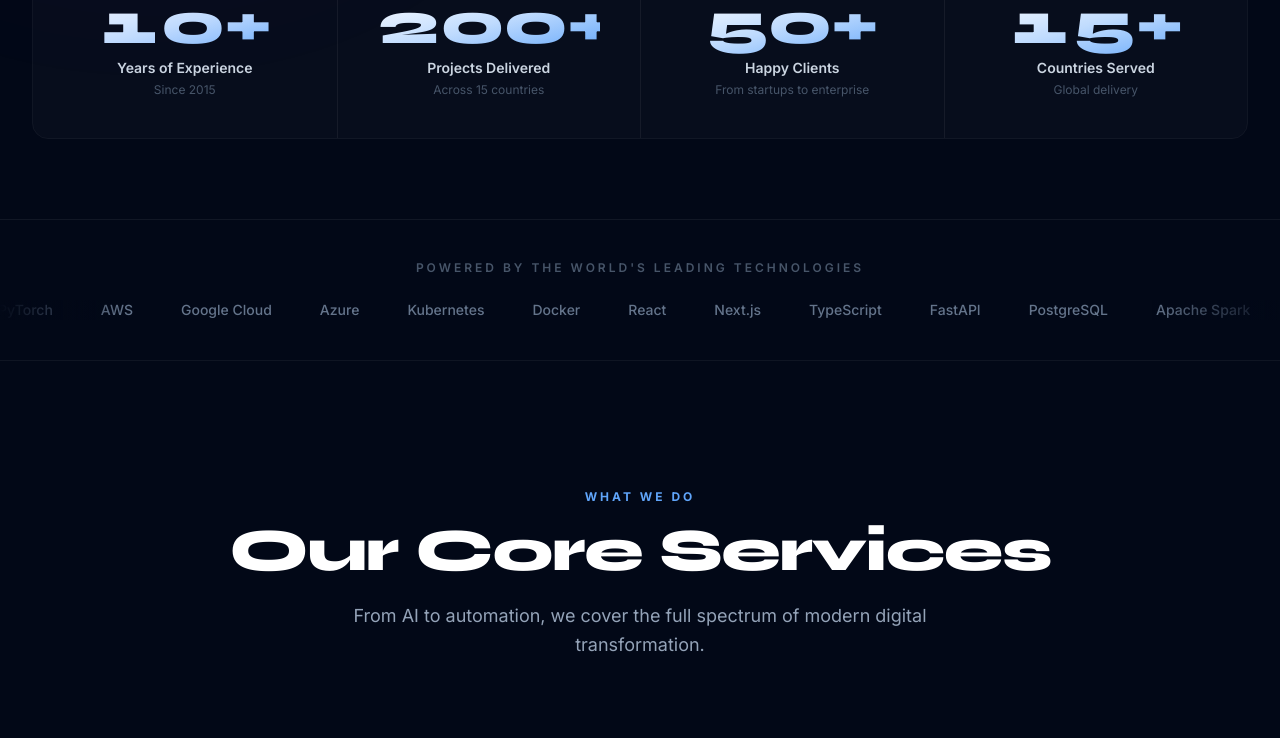
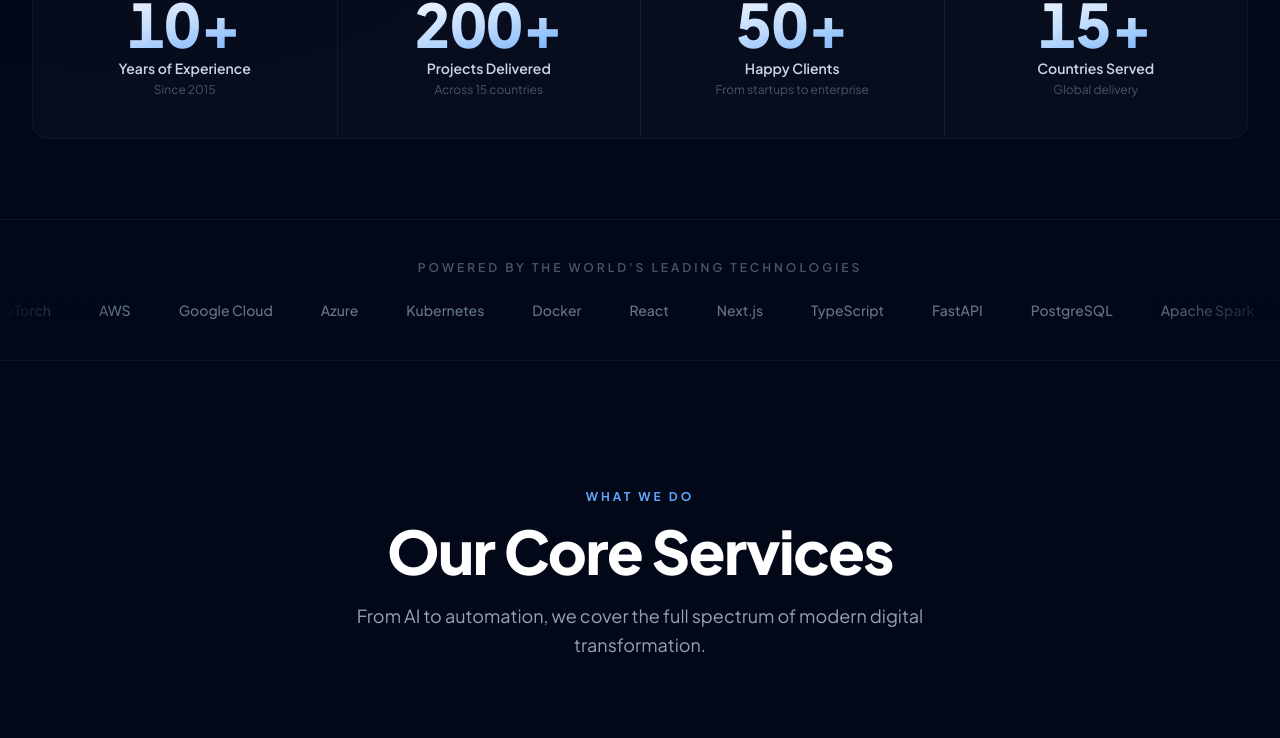
Before and after one commit to raghutammina-ai/digitaltechs, a Next.js app: page / in a window 1280 px wide. Shown: the part 1091-1829 px from the top of the page. Built offline with nearby package versions, Linux system fonts and the light colour scheme; no server answers.

Commit message:
fix: replace Syne with Plus Jakarta Sans — cleaner premium font

```diff
--- a/src/app/layout.tsx
+++ b/src/app/layout.tsx
@@ -1,5 +1,5 @@
 import type { Metadata } from 'next'
-import { Inter, Syne } from 'next/font/google'
+import { Plus_Jakarta_Sans } from 'next/font/google'
 import Navbar from '@/components/Navbar'
 import Footer from '@/components/Footer'
 import CookieBanner from '@/components/CookieBanner'
@@ -10,8 +10,11 @@ import ChatBot from '@/components/ChatBot'
 import JsonLd from '@/components/JsonLd'
 import './globals.css'
 
-const inter = Inter({ subsets: ['latin'], variable: '--font-inter' })
-const syne  = Syne({ subsets: ['latin'], variable: '--font-syne', weight: ['700', '800'] })
+const jakarta = Plus_Jakarta_Sans({
+  subsets: ['latin'],
+  variable: '--font-jakarta',
+  weight: ['400', '500', '600', '700', '800'],
+})
 
 const siteUrl = 'https://www.digitaltechs.in'
 
@@ -54,7 +57,7 @@ export const metadata: Metadata = {
 export default function RootLayout({ children }: { children: React.ReactNode }) {
   return (
     <html lang="en">
-      <body className={`${inter.variable} ${syne.variable} font-sans bg-[#030712] text-slate-100 antialiased`}>
+      <body className={`${jakarta.variable} font-sans bg-[#030712] text-slate-100 antialiased`}>
         <GoogleAnalytics />
         <JsonLd />
         <PageLoader />
--- a/tailwind.config.js
+++ b/tailwind.config.js
@@ -9,8 +9,8 @@ module.exports = {
   theme: {
     extend: {
       fontFamily: {
-        sans:    ['var(--font-inter)', 'ui-sans-serif', 'system-ui'],
-        display: ['var(--font-syne)', 'var(--font-inter)', 'ui-sans-serif'],
+        sans:    ['var(--font-jakarta)', 'ui-sans-serif', 'system-ui'],
+        display: ['var(--font-jakarta)', 'ui-sans-serif', 'system-ui'],
       },
       colors: {
         brand: {
```
